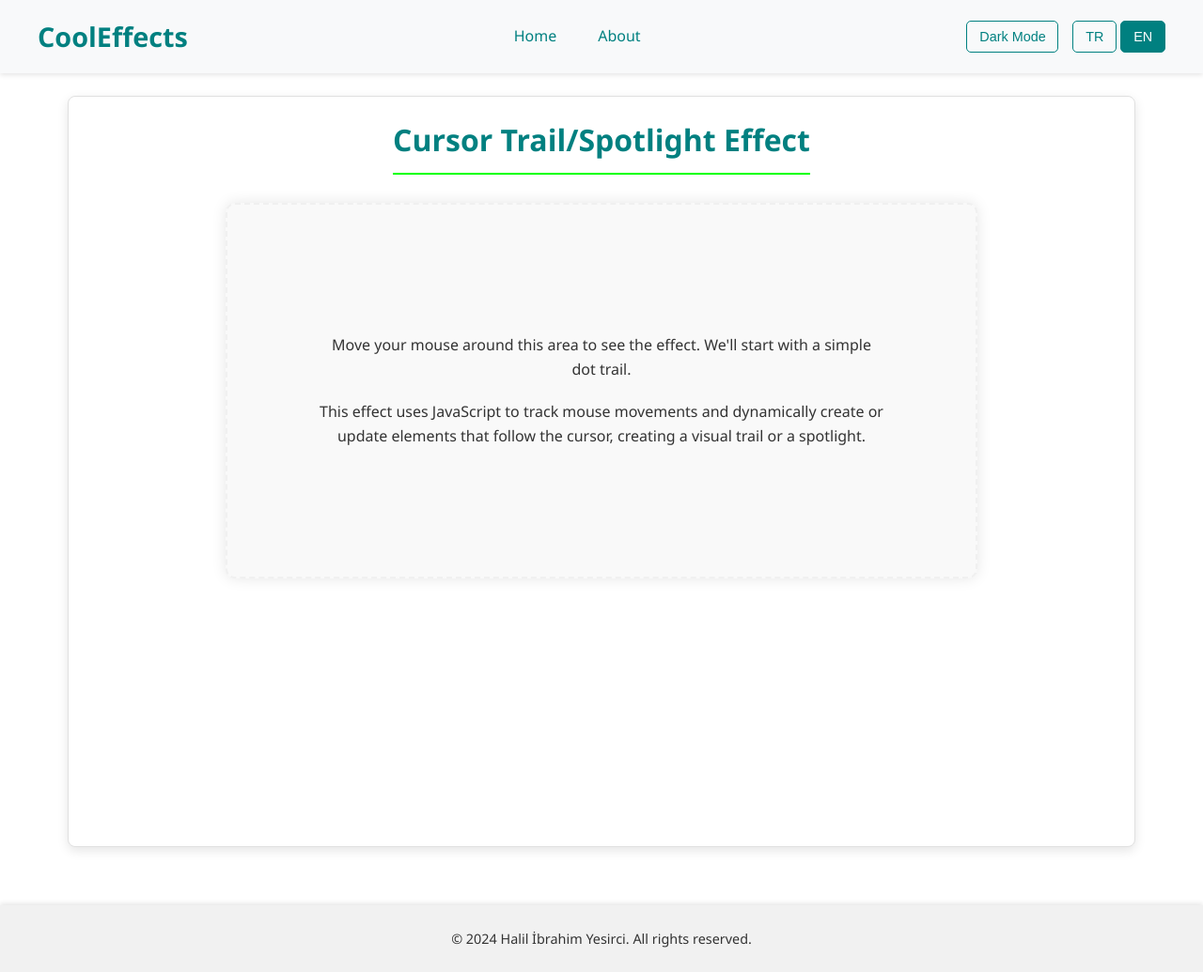
After one commit to halilibrahimyesirci/website_cool_effects, a Flask app: page /cursor-trail in a window 1280 px wide. The commit adds this page. Shown: the whole page at 94% size. Run offline with Flask 3, Linux system fonts and the light colour scheme.

Commit message:
V1.2
cursor tail

```diff
--- a/flask-template/app.py
+++ b/flask-template/app.py
@@ -27,6 +27,10 @@ def blur_effect(effect_id):
 def parallax_effect():
     return render_template('parallax_effect.html')
 
+@app.route('/cursor-trail')
+def cursor_trail_effect():
+    return render_template('cursor_trail_effect.html')
+
 @app.route('/about')
 def about():
     return render_template('about.html')
--- /dev/null
+++ b/flask-template/static/css/cursor_trail_effect.css
@@ -0,0 +1,92 @@
+/* Cursor Trail/Spotlight Effect Styles */
+
+.cursor-trail-page-common {
+    background-color: var(--bg-color);
+    color: var(--text-color);
+    min-height: 100vh; /* Ensure full height for effect visibility */
+    display: flex;
+    flex-direction: column;
+    align-items: center;
+    /* justify-content: center; */ /* Let content flow naturally */
+    padding-top: 20px;
+    overflow: hidden; /* Prevent scrollbars if trail elements go to edge */
+}
+
+.cursor-trail-page-common h1 {
+    color: var(--primary-color);
+    margin-bottom: 30px;
+}
+
+.cursor-effect-area {
+    width: 90%;
+    max-width: 800px;
+    min-height: 400px; /* Area for the effect to be prominent */
+    border: 2px dashed var(--secondary-color);
+    border-radius: 10px;
+    display: flex;
+    flex-direction: column;
+    align-items: center;
+    justify-content: center;
+    text-align: center;
+    padding: 20px;
+    margin-bottom: 30px;
+    position: relative; /* For positioning trail elements if needed */
+    background-color: var(--card-bg-color); /* Slightly different background for the area */
+    box-shadow: 0 0 15px rgba(0,0,0,0.1);
+}
+
+.cursor-effect-area p {
+    margin: 10px 0;
+    line-height: 1.6;
+    max-width: 600px;
+}
+
+/* Styles for the trail dots */
+.trail-dot {
+    position: absolute; /* Positioned by JavaScript */
+    width: 10px;
+    height: 10px;
+    background-color: var(--accent-color); /* Neon green */
+    border-radius: 50%;
+    pointer-events: none; /* So they don't interfere with mouse events on other elements */
+    opacity: 1;
+    transform: translate(-50%, -50%); /* Center the dot on the cursor */
+    transition: opacity 0.5s ease-out, transform 0.5s ease-out; /* For fading and shrinking */
+    z-index: 9999; /* Above most other content */
+}
+
+/* Example of a spotlight effect using a CSS mask (more advanced) */
+/*
+.spotlight-container {
+    position: relative;
+    width: 100%;
+    height: 100%;
+    overflow: hidden;
+    cursor: none; // Hide the actual cursor
+}
+
+.spotlight-mask {
+    position: absolute;
+    top: 0;
+    left: 0;
+    width: 100%;
+    height: 100%;
+    background: radial-gradient(circle 100px at var(--mouse-x, 50%) var(--mouse-y, 50%), transparent 50px, rgba(0,0,0,0.95) 150px);
+    pointer-events: none;
+}
+*/
+
+/* Styling for the example spotlight content if used */
+.spotlight-content-example {
+    background-color: #333; /* Darker background for spotlight to be effective */
+    color: #fff;
+    padding: 30px;
+    border-radius: 10px;
+    text-align: center;
+    max-width: 600px;
+    margin: 20px auto;
+}
+.spotlight-content-example h2 {
+    color: var(--primary-color);
+    margin-bottom: 15px;
+}
--- a/flask-template/static/css/liquid_chrome.css
+++ b/flask-template/static/css/liquid_chrome.css
@@ -1,8 +1,4 @@
 /* Liquid Chrome Effect CSS */
-body {
-    /* Ensure body takes up full viewport height if effect is page-centric */
-    /* background-color: #111; */ /* Dark background can make chrome pop */
-}
 
 .effect-container {
     text-align: center;
--- /dev/null
+++ b/flask-template/static/js/cursor_trail_effect.js
@@ -0,0 +1,66 @@
+document.addEventListener('DOMContentLoaded', () => {
+    const effectArea = document.querySelector('.cursor-effect-area');
+    const pageBody = document.body; // Apply to whole body or a specific area
+
+    // Simple Dot Trail Effect
+    const createDotTrail = (targetElement) => {
+        if (!targetElement) return;
+
+        targetElement.addEventListener('mousemove', (e) => {
+            const dot = document.createElement('div');
+            dot.classList.add('trail-dot');
+
+            // Position the dot at the cursor
+            // If targetElement is the body, clientX/Y is fine.
+            // If targetElement is a specific div, pageX/Y or adjusting clientX/Y with getBoundingClientRect() is better.
+            let xPosition = e.pageX;
+            let yPosition = e.pageY;
+
+            // If the effectArea is the target, adjust for its offset and scroll
+            if (targetElement === effectArea) {
+                 xPosition = e.clientX - effectArea.getBoundingClientRect().left + effectArea.scrollLeft;
+                 yPosition = e.clientY - effectArea.getBoundingClientRect().top + effectArea.scrollTop;
+                 dot.style.left = `${xPosition}px`;
+                 dot.style.top = `${yPosition}px`;
+                 effectArea.appendChild(dot); // Append to the effect area
+            } else {
+                // If target is body, use pageX/Y directly
+                dot.style.left = `${xPosition}px`;
+                dot.style.top = `${yPosition}px`;
+                pageBody.appendChild(dot); // Append to body
+            }
+
+
+            // Make the dot fade and disappear
+            setTimeout(() => {
+                dot.style.opacity = '0';
+                dot.style.transform = 'translate(-50%, -50%) scale(0.5)'; // Optional: shrink
+            }, 100); // Start fading quickly
+
+            setTimeout(() => {
+                dot.remove();
+            }, 600); // Remove from DOM after fade (500ms transition + 100ms buffer)
+        });
+    };
+
+    // Initialize the dot trail on the designated area or whole body
+    // createDotTrail(effectArea); // To confine to the .cursor-effect-area
+    createDotTrail(pageBody); // To apply to the whole page body for wider effect
+
+    // console.log('Cursor trail effect JavaScript loaded.');
+
+    // --- Spotlight Effect (Alternative or Additional) ---
+    // This would typically replace or complement the dot trail.
+    /*
+    const spotlightContainer = document.querySelector('.spotlight-container'); // Assuming you have this in HTML
+    if (spotlightContainer) {
+        spotlightContainer.addEventListener('mousemove', (e) => {
+            const rect = spotlightContainer.getBoundingClientRect();
+            const x = e.clientX - rect.left;
+            const y = e.clientY - rect.top;
+            spotlightContainer.style.setProperty('--mouse-x', `${x}px`);
+            spotlightContainer.style.setProperty('--mouse-y', `${y}px`);
+        });
+    }
+    */
+});
--- a/flask-template/static/js/main.js
+++ b/flask-template/static/js/main.js
@@ -68,7 +68,15 @@ document.addEventListener('DOMContentLoaded', () => {
             parallaxSection3Text: "This section demonstrates how normal content flows between parallax sections. The effect is most noticeable when there's a contrast between scrolling speeds.",
             parallaxSection4Title: "Section Three (Parallax)",
             parallaxSection4Text: "More parallax goodness! The key is to have distinct layers moving at different rates.",
-            parallaxExplanation: "The parallax effect is achieved by setting different scroll speeds for background and foreground layers. This can be done using CSS (perspective and transform properties) or JavaScript for more complex control over scroll events. In this example, we'll primarily use CSS for basic parallax and might enhance with JS for smoother effects or more layers.",
+            parallaxExplanation: "The parallax effect is achieved by making background layers move at different speeds relative to the foreground. This page demonstrates two main types: JavaScript-controlled transform on background elements, and CSS 3D perspective. Adjust the `data-js-parallax-factor` (lower means more parallax) or CSS perspective values to see changes.",
+
+            // Cursor Trail/Spotlight Effect Translations
+            cursorTrailEffectTitle: "Cursor Trail/Spotlight Effect",
+            cursorTrailEffectDescription: "Creates a visual trail or a spotlight that follows the mouse cursor, adding an interactive element to the page.",
+            cursorTrailInstructions: "Move your mouse around this area to see the effect. We'll start with a simple dot trail.",
+            cursorTrailExplanation: "This effect uses JavaScript to track mouse movements and dynamically create or update elements that follow the cursor, creating a visual trail or a spotlight.",
+            spotlightExampleTitle: "Spotlight Content",
+            spotlightExampleText: "If this were a spotlight effect, only the area around your cursor would be clearly visible.",
 
             // About page specific
             aboutTitle: "About This Project",
@@ -118,6 +126,14 @@ document.addEventListener('DOMContentLoaded', () => {
             parallaxSection4Title: "Üçüncü Bölüm (Parallax)",
             parallaxSection4Text: "Daha fazla parallax güzelliği! Anahtar, farklı hızlarda hareket eden belirgin katmanlara sahip olmaktır.",
             parallaxExplanation: "Parallax efekti, arka plan ve ön plan katmanları için farklı kaydırma hızları ayarlanarak elde edilir. Bu, CSS (perspektif ve dönüştürme özellikleri) kullanılarak veya kaydırma olayları üzerinde daha karmaşık kontrol için JavaScript ile yapılabilir. Bu örnekte, temel parallax için öncelikle CSS kullanacağız ve daha fazla katman veya daha düzgün efektler için JS ile geliştirebiliriz.",
+
+            // Cursor Trail/Spotlight Effect Translations
+            cursorTrailEffectTitle: "İmleç İz/Spotlight Efekti",
+            cursorTrailEffectDescription: "Fare imlecini takip eden görsel bir iz veya bir spot ışığı oluşturur, sayfaya etkileşimli bir öğe ekler.",
+            cursorTrailInstructions: "Efekti görmek için bu alanın etrafında farenizi hareket ettirin. Basit bir nokta izi ile başlayacağız.",
+            cursorTrailExplanation: "Bu efekt, fare hareketlerini izlemek ve imleci takip eden görsel bir iz veya bir spot ışığı oluşturmak için dinamik olarak öğeler oluşturmak veya güncellemek için JavaScript kullanır.",
+            spotlightExampleTitle: "Spotlight İçerik",
+            spotlightExampleText: "Bu bir spotlight efekti olsaydı, yalnızca imlecinizin etrafındaki alan net bir şekilde görünür olurdu.",
 
             // About page specific
             aboutTitle: "Proje Hakkında",
--- /dev/null
+++ b/flask-template/templates/cursor_trail_effect.html
@@ -0,0 +1,32 @@
+{% extends "base.html" %}
+
+{% block title %}<span data-lang-key="cursorTrailEffectTitle">Cursor Trail/Spotlight Effect</span> - Cool Effects{% endblock %}
+
+{% block head_links %}
+    {{ super() }}
+    <link rel="stylesheet" href="{{ url_for('static', filename='css/cursor_trail_effect.css') }}">
+{% endblock %}
+
+{% block content %}
+<div class="effect-container cursor-trail-page-common">
+    <h1 data-lang-key="cursorTrailEffectTitle">Cursor Trail/Spotlight Effect</h1>
+
+    <div class="cursor-effect-area">
+        <p data-lang-key="cursorTrailInstructions">Move your mouse around this area to see the effect. We'll start with a simple dot trail.</p>
+        <p data-lang-key="cursorTrailExplanation">This effect uses JavaScript to track mouse movements and dynamically create or update elements that follow the cursor, creating a visual trail or a spotlight.</p>
+    </div>
+
+    {# Example of content that could be "illuminated" by a spotlight version #}
+    {#
+    <div class="spotlight-content-example" style="margin-top: 50px; padding: 20px; background: #555; color: #fff; border-radius: 8px; text-align:center;">
+        <h2 data-lang-key="spotlightExampleTitle">Spotlight Content</h2>
+        <p data-lang-key="spotlightExampleText">If this were a spotlight effect, only the area around your cursor would be clearly visible.</p>
+    </div>
+    #}
+</div>
+{% endblock %}
+
+{% block scripts %}
+    {{ super() }}
+    <script src="{{ url_for('static', filename='js/cursor_trail_effect.js') }}"></script>
+{% endblock %}
```
Also changed, not shown: flask-template/templates/index.html (+9 -0 lines).
